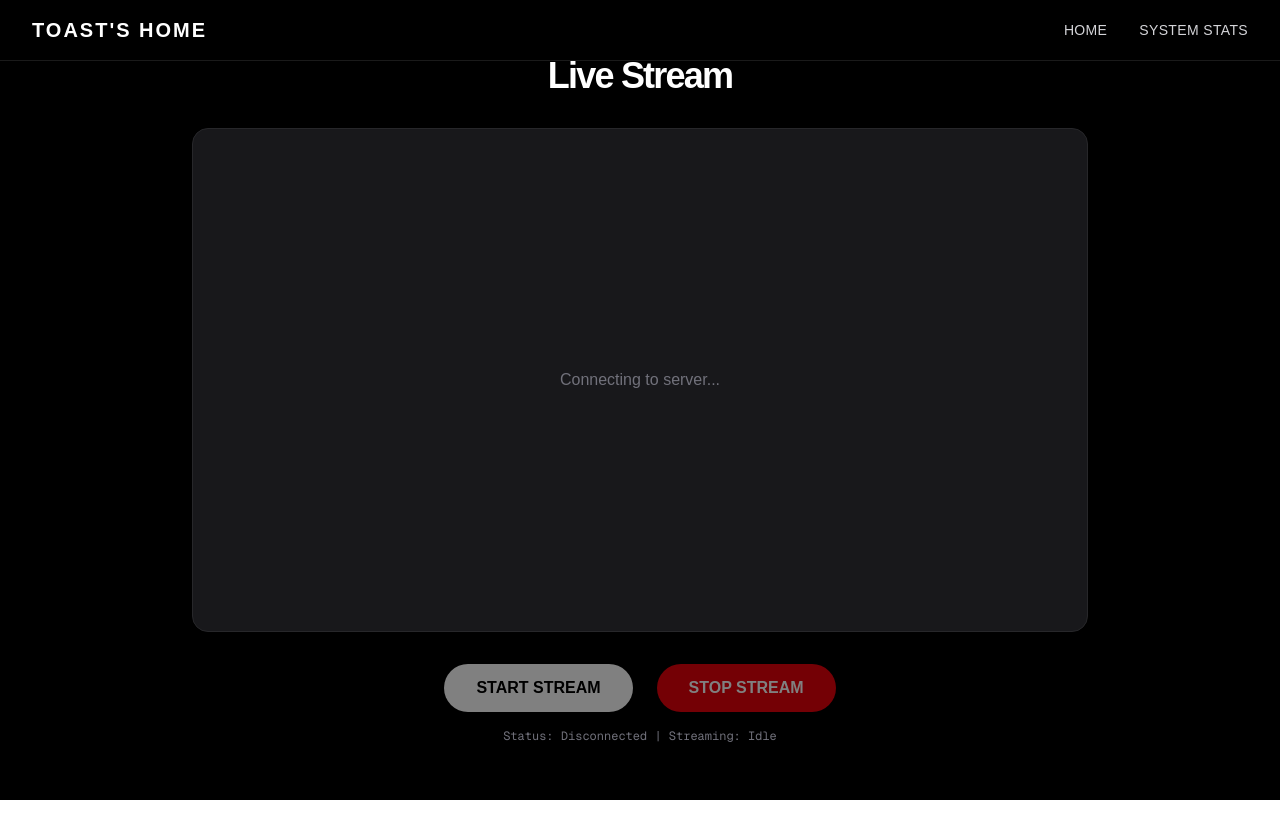
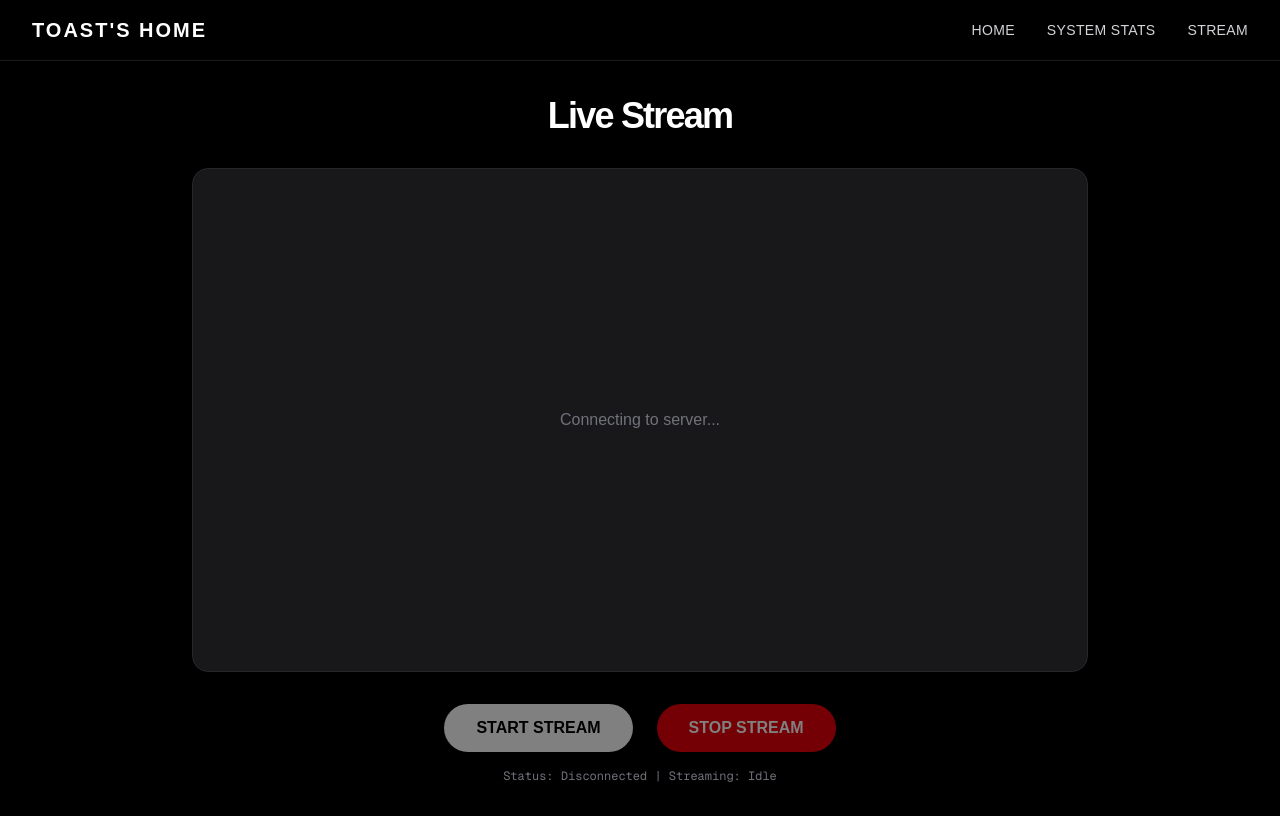
Before and after one commit to ToastCheng/croissant, a Next.js app: page /stream in a window 1280 px wide. Built offline with nearby package versions, Linux system fonts and the light colour scheme; no server answers.

Commit message:
Add stream to navbar

```diff
--- a/app/stream/page.tsx
+++ b/app/stream/page.tsx
@@ -62,7 +62,7 @@ export default function StreamPage() {
     };
 
     return (
-        <main className="min-h-screen bg-black text-white flex flex-col items-center justify-center p-8">
+        <main className="min-h-screen bg-black text-white flex flex-col items-center justify-center p-8 pt-24">
             <h1 className="text-4xl font-bold mb-8 tracking-tighter">Live Stream</h1>
 
             <div className="relative w-full max-w-4xl aspect-video bg-zinc-900 rounded-2xl overflow-hidden border border-zinc-800 shadow-2xl flex items-center justify-center">
--- a/components/Navbar.tsx
+++ b/components/Navbar.tsx
@@ -19,6 +19,12 @@ export default function Navbar() {
         >
           System Stats
         </Link>
+        <Link
+          href="/stream"
+          className="text-zinc-300 hover:text-white transition-colors duration-200 text-sm font-medium uppercase tracking-wide"
+        >
+          Stream
+        </Link>
       </div>
     </nav>
   );
```
